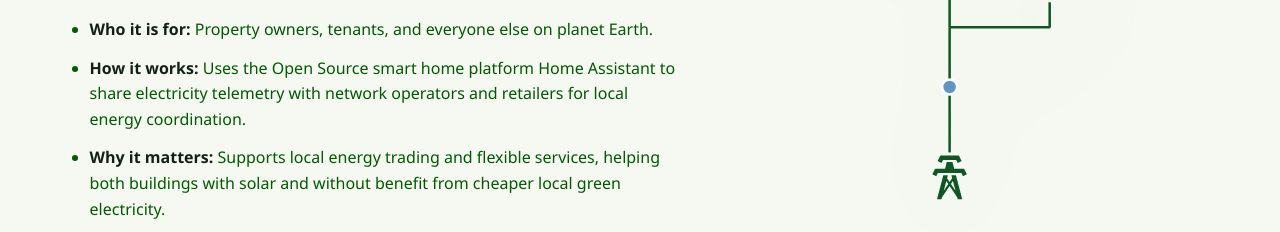
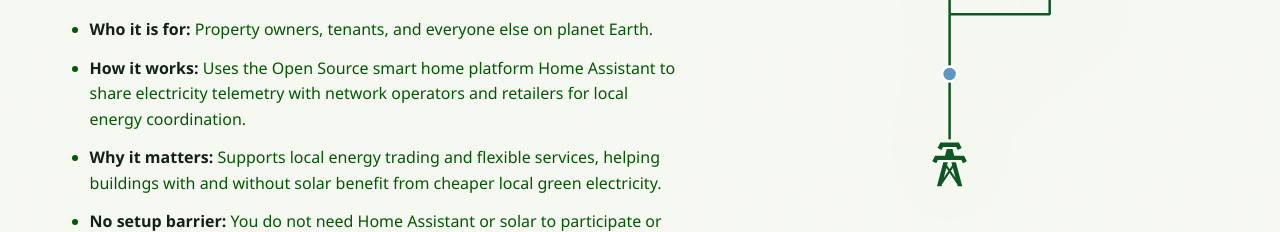
Before and after one commit to Gaian-Technologies/gaiangrid_website, a plain HTML site: page src/index.html in a window 1280 px wide. Shown: the part 744-976 px from the top of the page. Drawn offline with Linux system fonts and the light colour scheme.

Commit message:
tweaked wording

```diff
--- a/src/index.html
+++ b/src/index.html
@@ -46,7 +46,7 @@
                     <ul class="hero-details" aria-label="Join basics">
                         <li><strong>Who it is for:</strong> Property owners, tenants, and everyone else on planet Earth.</li>
                         <li><strong>How it works:</strong> Uses the Open Source smart home platform Home Assistant to share electricity telemetry with network operators and retailers for local energy coordination.</li>
-                        <li><strong>Why it matters:</strong> Supports local energy trading and flexible services, helping both buildings with solar and without benefit from cheaper local green electricity.</li>
+                        <li><strong>Why it matters:</strong> Supports local energy trading and flexible services, helping buildings with and without solar benefit from cheaper local green electricity.</li>
                         <li><strong>No setup barrier:</strong> You do not need Home Assistant or solar to participate or benefit, although the more people who do connect data, the better the system works.</li>
                         <li><strong>Why join now:</strong> Joining is free, simple, and helps gauge community interest and plan rollout areas with electricity network operators and retailers.</li>
                     </ul>
```
